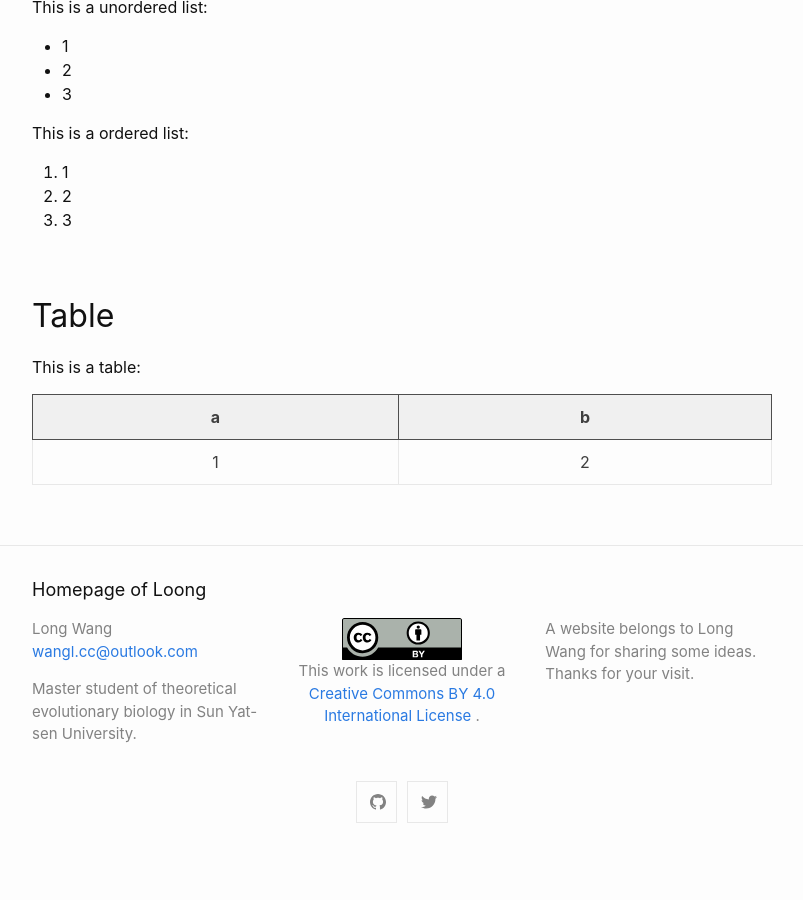
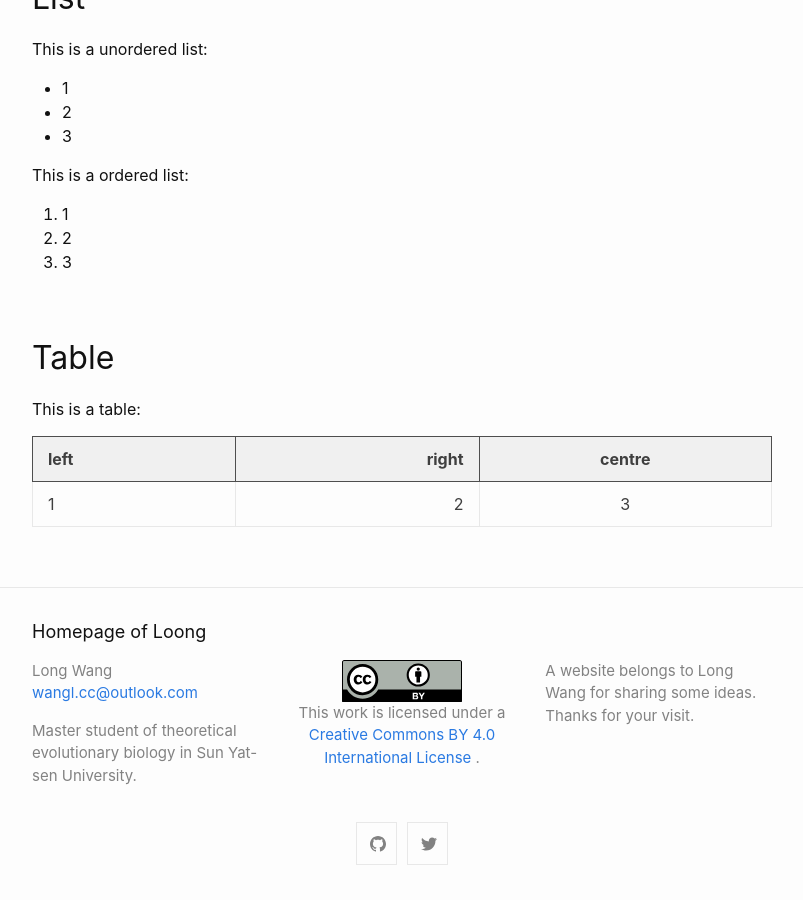
Before and after one commit to wangl-cc/wangl-cc.github.io, a Jekyll site: the page built from _posts/2020-12-18-test.md, in a window 1280 px wide and 900 px high, scrolled down 1039 px. Shown: the whole window, without its empty margins (238-1041 px from the left). Built offline with Jekyll 4.4.1, drawn with Linux system fonts in a browser that asks for light colours; formulas are drawn with MathJax 3; before the commit the page ends 1897 px from its top, so only the background shows below that.

Commit message:
post: update test post (fix math block)

````diff
--- a/_posts/2020-12-18-test.md
+++ b/_posts/2020-12-18-test.md
@@ -21,6 +21,7 @@
 This is a inline `code`.
 
 This is a `julia` code block:
+
 ```julia
 function test()
     return nothing
@@ -32,6 +33,7 @@
 This is a inline $math$.
 
 This is a math block:
+
 $$
 \dot{\ln x_i} = a_i + b_{ij} x_j
 $$
@@ -54,6 +56,6 @@
 
 This is a table:
 
-| a | b |
-|:-:|:-:|
-| 1 | 2 |
+| left | right | centre |
+|:-----|------:|:------:|
+|   1  |   2   |    3   |
````
